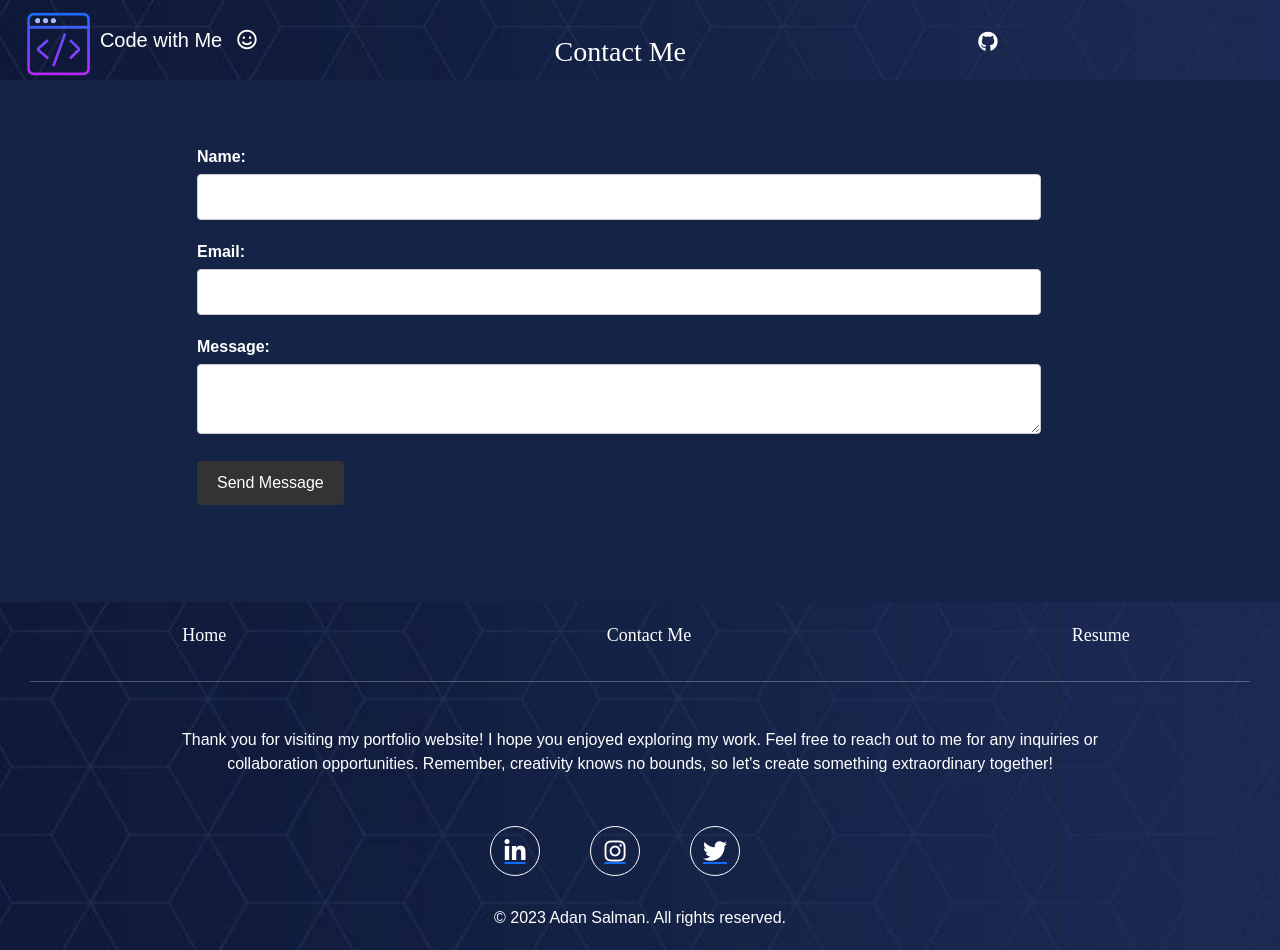
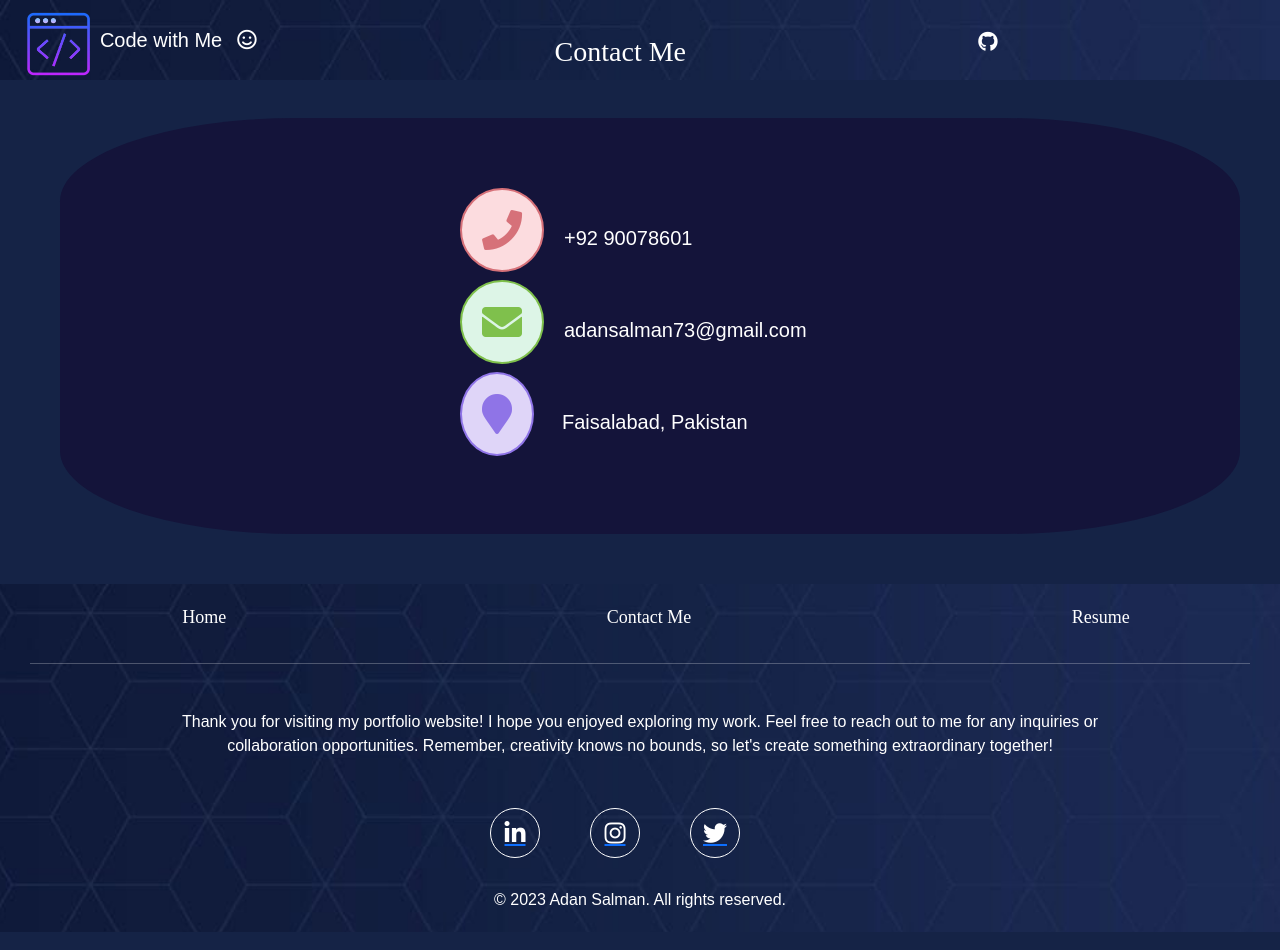
Before and after one commit to adan-s/Web-Portfolio, a React (Create React App) app: page /contact in a window 1280 px wide. Shown: the top 950 px of the page. Built offline with nearby package versions, Linux system fonts and the light colour scheme.

Commit message:
Contact Me
changed design in contact me

```diff
--- a/src/pages/Contact.css
+++ b/src/pages/Contact.css
@@ -1,8 +1,17 @@
-  .contact-form{
-    padding: 10px;
-    margin: 87px;
-  }
+.ContactInfo1{
+  margin-left: 120px;
+  margin-right: 100px;
+  background-color: #14143A;
+  padding: 30px;
+  border-radius: 20%;
+  margin-top: 70px;
+  padding: 70px;
+  padding-left: 400px;
+  padding-right: 400px;
+  margin-bottom: 50px;
+  color: white;
 
+}
 
   h1 {
     margin: 0;
@@ -20,7 +29,7 @@
     margin-left: 160px;
   }
 
-  input[type="text"],
+  /* input[type="text"],
   input[type="email"],
   textarea {
 
@@ -43,7 +52,7 @@
 
   button[type="submit"]:hover {
     background-color: #555;
-  }
+  } */
 
   footer {
       background-color: black;
--- a/src/pages/ContactPage.js
+++ b/src/pages/ContactPage.js
@@ -22,7 +22,7 @@ export default function Contact() {
           </div>
         </div>
       <h1 className="header">Contact Me</h1>
-      <form className="contact-form">
+      {/* <form className="contact-form">
         <div className="form-group">
           <label for="name">Name:</label>
           <input type="text" id="name" name="name" required />
@@ -36,7 +36,27 @@ export default function Contact() {
           <textarea id="message" name="message" required></textarea>
         </div>
         <button type="submit">Send Message</button>
-      </form>
+      </form> */}
+      <div className="ContactInfo1">
+          <div className="call">
+            <h5>
+              {" "}
+              <i className="fa fa-phone"></i>+92 90078601
+            </h5>
+          </div>
+          <div className="email">
+            <h5>
+              {" "}
+              <i className="fa fa-envelope"></i>adansalman73@gmail.com
+            </h5>
+          </div>
+          <div className="location">
+            <h5>
+              {" "}
+              <i className="fa fa-map-marker"></i>Faisalabad, Pakistan
+            </h5>
+          </div>
+        </div>
       <footer className="footer">
         <ul className="footer-ul">
           <li className="footer-li">
```
